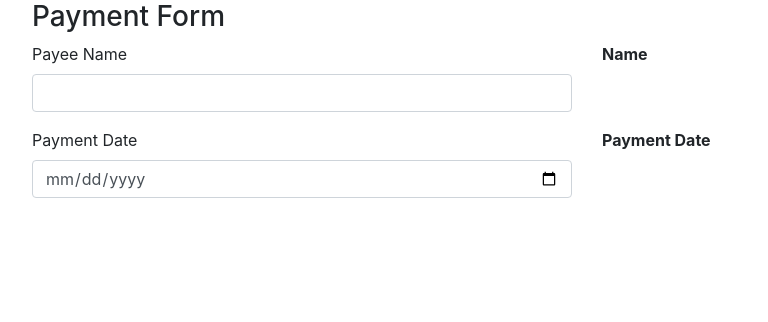
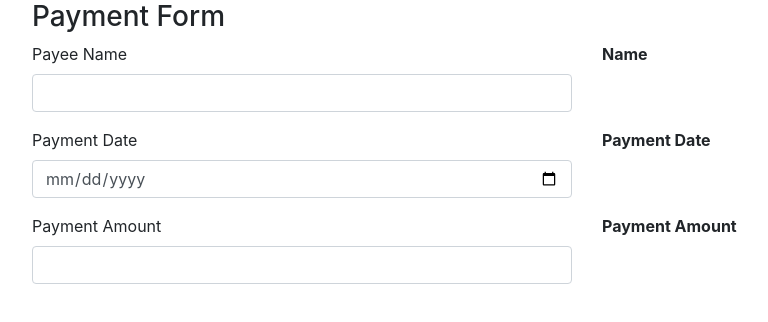
Before and after one commit to Proyce/Simple-Angular-Payment-Form, an Angular app: page / in a window 1280 px wide. Shown: the top 322 px of the page, without its empty margins (53-821 px from the left). Built offline with nearby package versions, Linux system fonts and the light colour scheme.

Commit message:
Added currency field and its display

```diff
--- a/src/app/app.component.html
+++ b/src/app/app.component.html
@@ -29,4 +29,18 @@
   </div>
 </div>
 
+<div class="row">
+   <div class="form-group col">
+  <label>Payment Amount </label>
+  <input type="number" class="form-control" (input)="onAmountChange($event.target.value)">
+  </div>
+
+  <div class="col">
+    <label for=""><b>Payment Amount</b></label>
+    <div>
+      {{amount | currency: 'USD' }}
+    </div>
+  </div>
 </div>
+
+</div>
--- a/src/app/app.component.ts
+++ b/src/app/app.component.ts
@@ -8,6 +8,7 @@ import { Component } from '@angular/core';
 export class AppComponent {
   name: string;
   date: string;
+  amount: number;
 
   onNameChange(value: string) {
     this.name = value;
@@ -16,4 +17,8 @@ export class AppComponent {
   onDateChange(value: string) {
     this.date = value;
   }
+
+  onAmountChange(value: string) {
+    this.amount = parseFloat(value);
+  }
 }
```
